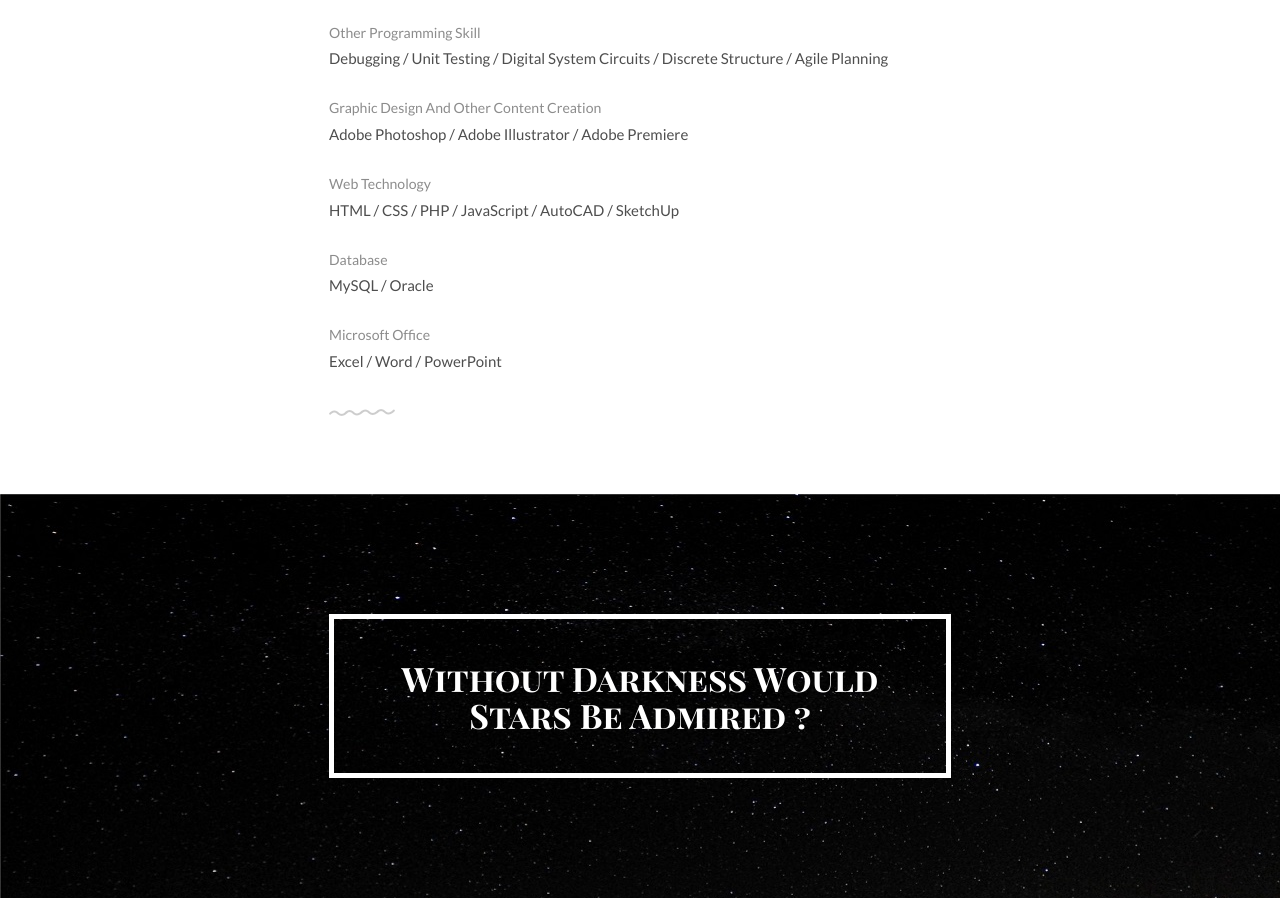
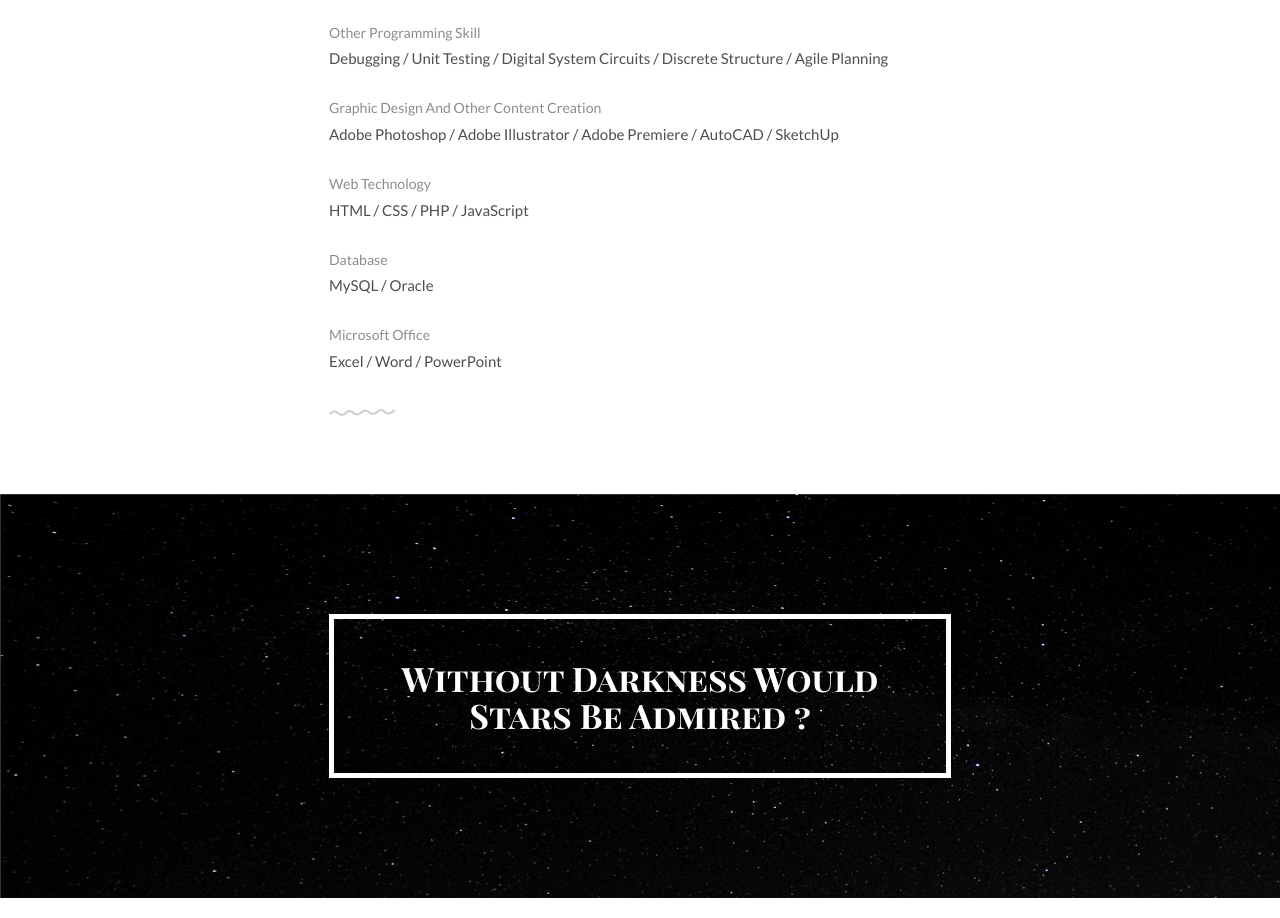
Before and after one commit to Ashfaq-Uddin/My-Curriculum-Vitae, a plain HTML site: page index.html in a window 1280 px wide. Shown: the part 2460-3378 px from the top of the page. Drawn offline with Linux system fonts and the light colour scheme.

Commit message:
Update index.html

```diff
--- a/index.html
+++ b/index.html
@@ -151,11 +151,11 @@
 			</ul>
 			<ul class="skill-list list-flat">
 				<li>Graphic Design And Other Content Creation</li>
-				<li> Adobe Photoshop / Adobe Illustrator / Adobe Premiere</li>
+				<li> Adobe Photoshop / Adobe Illustrator / Adobe Premiere / AutoCAD / SketchUp</li>
 			</ul>
 			<ul class="skill-list list-flat">
 				<li>Web Technology</li>
-				<li>HTML / CSS / PHP / JavaScript / AutoCAD / SketchUp</li>
+				<li>HTML / CSS / PHP / JavaScript</li>
 			</ul>
 			<ul class="skill-list list-flat">
 				<li>Database</li>
```
